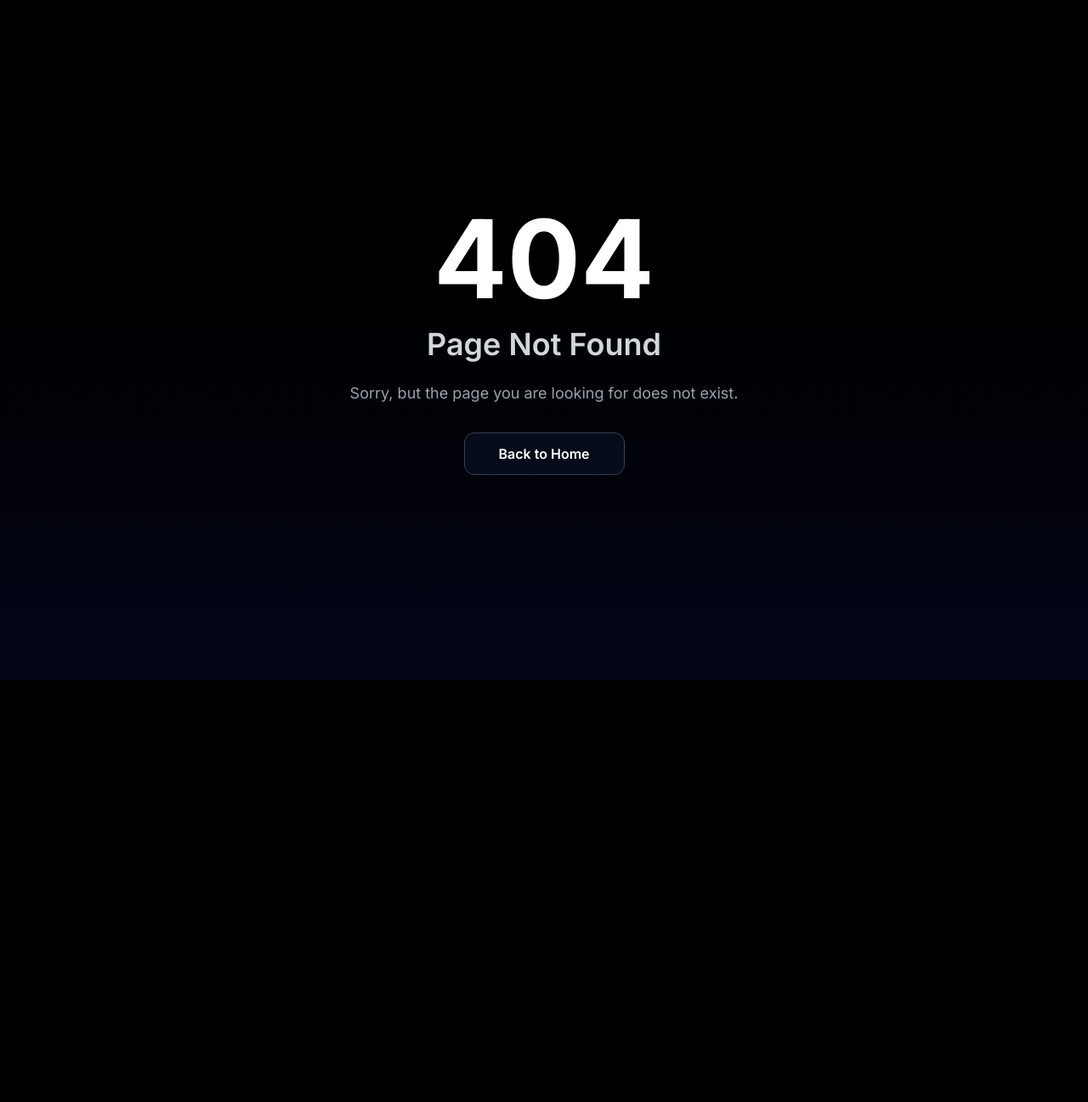
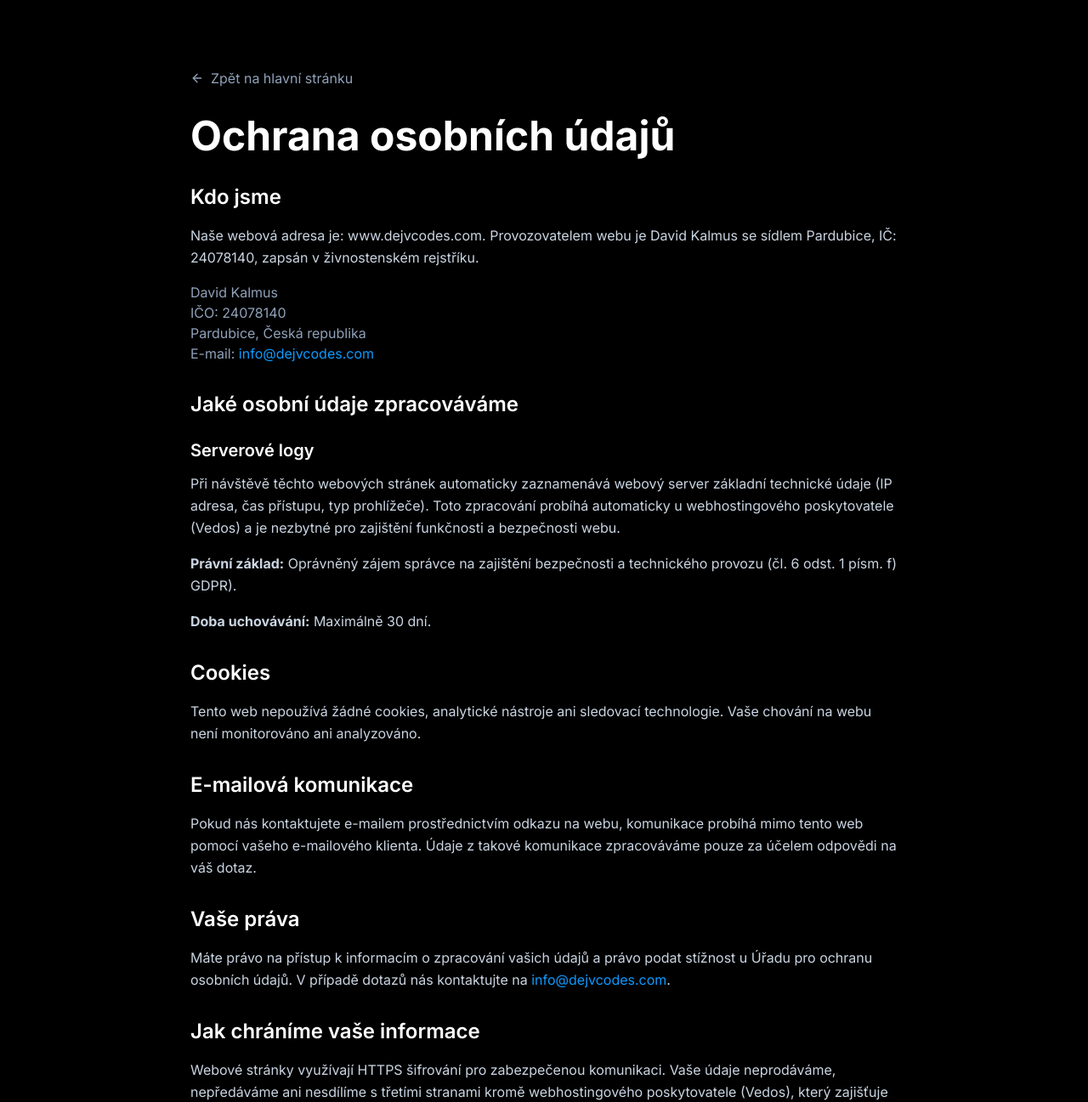
Before and after one commit to DejvCodes/DejvCodes-Next.js, a Next.js app: page /privacy-policy in a window 1280 px wide. Before the commit this address had no page. Shown: the top 1297 px of the page at 85% size. Before the commit the page ends 800 px from the top, so only its background shows below. Built offline with nearby package versions, Linux system fonts and the light colour scheme.

Commit message:
Refactor code structure for improved readability and maintainability

```diff
--- a/app/layout.tsx
+++ b/app/layout.tsx
@@ -12,17 +12,11 @@ export const metadata: Metadata = {
   alternates: { canonical: '/' },
   metadataBase: new URL('https://dejvcodes.com'),
   title: 'DejvCodes - David Kalmus',
-  description: 'DejvCodes je značka zaměřená na tvorbu moderních webových stránek na míru pomocí čistého kódu. Stavím rychlé, responzivní a přehledné weby, které vypadají skvěle a zároveň jsou optimalizované pro výkon a SEO. Od návrhu až po realizaci dotahuju detaily, které posouvají web na vyšší level. David Kalmus - Medior Front-end Developer.',
-  // icons: {
-  //   icon: [
-  //     { url: '/favicon.ico', sizes: '256x256' },
-  //     { url: '/icon-96x96.png', sizes: '96x96', type: 'image/png' },
-  //     { url: '/icon-192x192.png', sizes: '192x192', type: 'image/png' },
-  //     { url: '/icon-512x512.png', sizes: '512x512', type: 'image/png' }
-  //   ],
-  //   shortcut: '/favicon.ico',
-  //   apple: '/apple-touch-icon.png',
-  // },
+  description: 'DejvCodes je značka zaměřená na tvorbu moderních webových stránek na míru pomocí čistého kódu. Stavím rychlé, responzivní a přehledné weby, které vypadají skvěle a zároveň jsou optimalizované pro výkon a SEO. Od návrhu až po realizaci dotahuju detaily, které posouvají web na vyšší level. David Kalmus - Medior Front-end Developer, Pardubice.',
+  keywords: ['DejvCodes', 'David Kalmus', 'Tvorba webových stránek', 'Weby na míru', 'Pardubice', 'Front-end Developer', 'Web Developer', 'Web Design', 'Web Development', 'Portfolio', 'JavaScript', 'TypeScript', 'React', 'Next.js', 'HTML', 'CSS', 'Web Performance', 'SEO', 'Responsive Design', 'Weby Pardubice'],
+  authors: [{ name: 'David Kalmus', url: 'https://dejvcodes.com' }],
+  creator: 'David Kalmus',
+  publisher: 'David Kalmus',
   openGraph: {
     title: 'DejvCodes - David Kalmus',
     description: 'DejvCodes je značka zaměřená na tvorbu moderních webových stránek na míru pomocí čistého kódu. Stavím rychlé, responzivní a přehledné weby, které vypadají skvěle a zároveň jsou optimalizované pro výkon a SEO. Od návrhu až po realizaci dotahuju detaily, které posouvají web na vyšší level. David Kalmus - Medior Front-end Developer.',
@@ -51,24 +45,16 @@ export default function RootLayout({
 }: Readonly<{
   children: React.ReactNode;
 }>) {
-  return (
-    <html lang='en'>
+  return <html
+    lang='en'
+    data-scroll-behavior="smooth"
+  >
     <head>
-        {/* <link rel='icon' href='/favicon.ico' sizes='256x256' />
-        <link rel='icon' type='image/svg+xml' href='/favicon.svg' /> */}
       <link rel='shortcut icon' href='/favicon.png' type='image/x-icon' />
-        {/* <link rel='icon' type='image/png' href='/icon-96x96.png' sizes='96x96' /> */}
-        {/* <link rel='icon' type='image/png' href='/icon-192x192.png' sizes='192x192' />
-        <link rel='icon' type='image/png' href='/icon-300x300.png' sizes='300x300' />
-        <link rel='icon' type='image/png' href='/icon-512x512.png' sizes='512x512' /> */}
-        {/* <link rel='apple-touch-icon' href='/apple-touch-icon.png' sizes='180x180' /> */}
-        {/* <meta name='apple-mobile-web-app-title' content='DejvCodes' />
-        <link rel='manifest' href='/site.webmanifest' /> */}
       <link rel='stylesheet' type='text/css' href='https://cdn.jsdelivr.net/gh/devicons/devicon@latest/devicon.min.css' />
     </head>
     <body className={`${inter.variable} antialiased`}>
       {children}
     </body>
   </html>
-  )
 }
--- a/app/page.tsx
+++ b/app/page.tsx
@@ -3,15 +3,14 @@ import Hero from '@/components/Hero';
 import About from '@/components/About';
 import Skills from '@/components/Skills';
 import Navbar from '@/components/Navbar';
+import Footer from '@/components/Footer';
 import Contact from '@/components/Contact';
 import Projects from '@/components/Projects';
 import StarfieldBG from '@/components/StarfieldBG';
-import SocialNetworks from '@/components/SocialNetworks';
 
 const Home = () => {
   return <>
     <Navbar />
-    <SocialNetworks />
     <main>
       <Hero />
       <StarfieldBG />
@@ -19,6 +18,7 @@ const Home = () => {
       <Skills />
       <Projects />
       <Contact />
+      <Footer />
     </main>
   </>
 }
--- /dev/null
+++ b/app/privacy-policy/page.tsx
@@ -0,0 +1,102 @@
+import Link from "next/link";
+import {ArrowLeft} from 'lucide-react';
+
+const PrivacyPolicy = () => {
+  return <main className="min-h-screen py-20">
+    <div className="max-w-4xl mx-auto px-4 sm:px-6 lg:px-8">
+      <Link
+        href="/"
+        className="inline-flex items-center text-slate-400 hover:text-light-blue transition-colors mb-8"
+      >
+        <ArrowLeft className="w-4 h-4 mr-2" /> Zpět na hlavní stránku
+      </Link>
+
+      <h1 className="text-4xl md:text-5xl font-bold text-white mb-8">
+        Ochrana osobních údajů
+      </h1>
+
+      <div className="space-y-8 text-slate-300">
+        <section>
+          <h2 className="text-2xl font-semibold text-white mb-4">Kdo jsme</h2>
+          <p className="leading-relaxed mb-3">
+            Naše webová adresa je: www.dejvcodes.com. Provozovatelem webu je David Kalmus se sídlem
+            Pardubice, IČ: 24078140, zapsán v živnostenském rejstříku.
+          </p>
+          <div className="text-slate-400 mt-4">
+            <p>David Kalmus</p>
+            <p>IČO: 24078140</p>
+            <p>Pardubice, Česká republika</p>
+            <p>E-mail: <a href="mailto:info@dejvcodes.com" className="text-light-blue hover:underline">info@dejvcodes.com</a></p>
+          </div>
+        </section>
+
+        <section>
+          <h2 className="text-2xl font-semibold text-white mb-4">Jaké osobní údaje zpracováváme</h2>
+
+          <h3 className="text-xl font-semibold text-white mb-3 mt-6">Serverové logy</h3>
+          <p className="leading-relaxed mb-4">
+            Při návštěvě těchto webových stránek automaticky zaznamenává webový server základní technické údaje
+            (IP adresa, čas přístupu, typ prohlížeče). Toto zpracování probíhá automaticky u webhostingového
+            poskytovatele (Vedos) a je nezbytné pro zajištění funkčnosti a bezpečnosti webu.
+          </p>
+          <p className="leading-relaxed mb-4">
+            <strong>Právní základ:</strong> Oprávněný zájem správce na zajištění bezpečnosti a technického provozu
+            (čl. 6 odst. 1 písm. f) GDPR).
+          </p>
+          <p className="leading-relaxed">
+            <strong>Doba uchovávání:</strong> Maximálně 30 dní.
+          </p>
+        </section>
+
+        <section>
+          <h2 className="text-2xl font-semibold text-white mb-4">Cookies</h2>
+          <p className="leading-relaxed">
+            Tento web nepoužívá žádné cookies, analytické nástroje ani sledovací technologie.
+            Vaše chování na webu není monitorováno ani analyzováno.
+          </p>
+        </section>
+
+        <section>
+          <h2 className="text-2xl font-semibold text-white mb-4">E-mailová komunikace</h2>
+          <p className="leading-relaxed">
+            Pokud nás kontaktujete e-mailem prostřednictvím odkazu na webu, komunikace probíhá
+            mimo tento web pomocí vašeho e-mailového klienta. Údaje z takové komunikace zpracováváme
+            pouze za účelem odpovědi na váš dotaz.
+          </p>
+        </section>
+
+        <section>
+          <h2 className="text-2xl font-semibold text-white mb-4">Vaše práva</h2>
+          <p className="leading-relaxed mb-3">
+            Máte právo na přístup k informacím o zpracování vašich údajů a právo podat stížnost
+            u Úřadu pro ochranu osobních údajů. V případě dotazů nás kontaktujte na{' '}
+            <a href="mailto:info@dejvcodes.com" className="text-light-blue hover:underline">
+              info@dejvcodes.com
+            </a>
+            .
+          </p>
+        </section>
+
+        <section>
+          <h2 className="text-2xl font-semibold text-white mb-4">Jak chráníme vaše informace</h2>
+          <p className="leading-relaxed">
+            Webové stránky využívají HTTPS šifrování pro zabezpečenou komunikaci. Vaše údaje
+            neprodáváme, nepředáváme ani nesdílíme s třetími stranami kromě webhostingového
+            poskytovatele (Vedos), který zajišťuje technický provoz webu.
+          </p>
+        </section>
+      </div>
+
+      <div className="mt-12 pt-8 border-t border-slate-800/50">
+        <Link
+          href="/"
+          className="inline-flex items-center text-slate-400 hover:text-light-blue transition-colors"
+        >
+          <ArrowLeft className="w-4 h-4 mr-2" /> Zpět na hlavní stránku
+        </Link>
+      </div>
+    </div>
+  </main>
+}
+
+export default PrivacyPolicy
```
Also changed, not shown: public/favicon.png (renamed from public/icon-512x512.png). Lines whose indentation alone changed are shown as unchanged.
